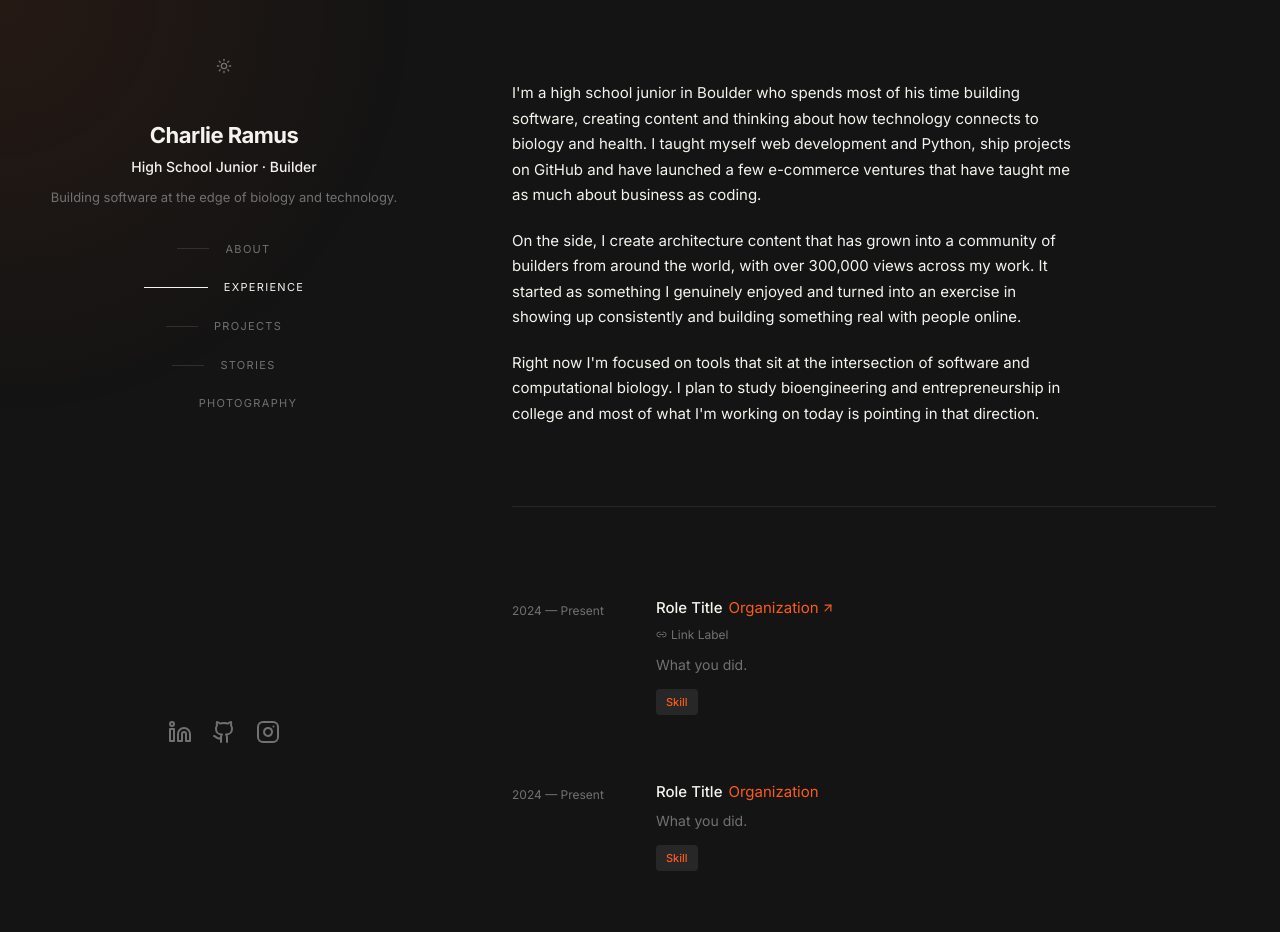
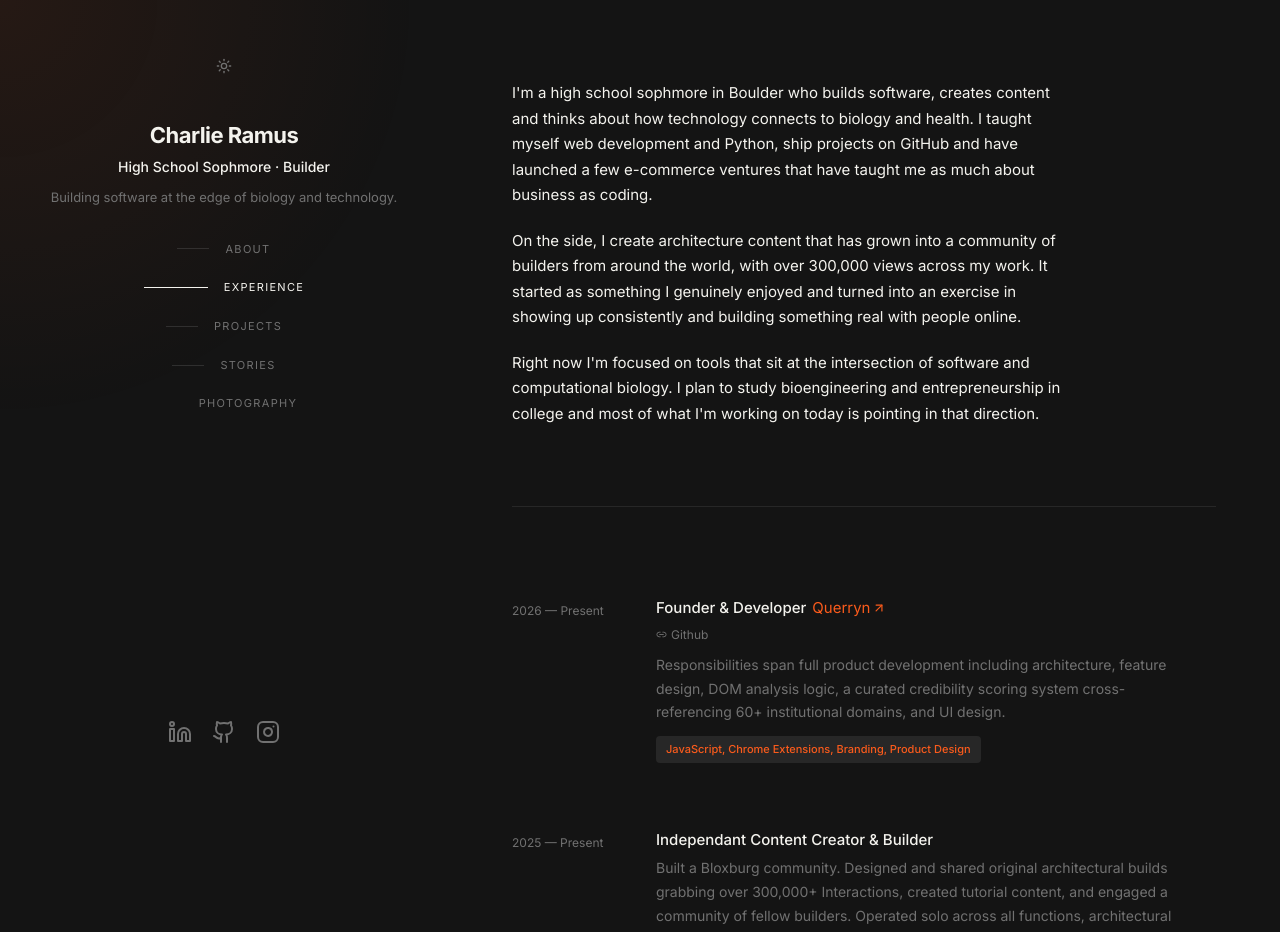
Before and after one commit to charlieramus/charlieramus.com, a Next.js app: page / in a window 1280 px wide. Shown: the top 932 px of the page. Built offline with nearby package versions, Linux system fonts and the light colour scheme.

Commit message:
Experince Updates

```diff
--- a/components/about.tsx
+++ b/components/about.tsx
@@ -3,8 +3,8 @@ export default function About() {
     <section id="about" className="py-20 px-10 md:px-16">
       <div className="max-w-[560px] space-y-5 text-[15px] leading-[1.7] text-fg">
         <p>
-          I&apos;m a high school junior in Boulder who spends most of his time building
-          software, creating content and thinking about how technology connects to biology
+          I&apos;m a high school sophmore in Boulder who builds
+          software, creates content and thinks about how technology connects to biology
           and health. I taught myself web development and Python, ship projects on GitHub
           and have launched a few e-commerce ventures that have taught me as much about
           business as coding.
--- a/components/experience.tsx
+++ b/components/experience.tsx
@@ -3,70 +3,53 @@ import { ArrowUpRight, Link2 } from "lucide-react";
 const entries = [
   {
     // CUSTOMIZE: date range string
-    dates: "2024 — Present",
+    dates: "2026 — Present",
     // CUSTOMIZE: position name
-    title: "Role Title",
+    title: "Founder & Developer",
     // CUSTOMIZE: company or org name
-    org: "Organization",
+    org: "Querryn",
     // CUSTOMIZE: org link URL, set "" to hide arrow icon
-    href: "https://",
+    href: "https://github.com/Wazoooman/Querryn",
     // CUSTOMIZE: reference links, or set to []
-    links: [{ label: "Link Label", href: "https://" }],
+    links: [{ label: "Github", href: "https://github.com/Wazoooman/Querryn" }],
     // CUSTOMIZE: 2-4 sentence description of what you did and learned
-    description: "What you did.",
+    description: "Responsibilities span full product development including architecture, feature design, DOM analysis logic, a curated credibility scoring system cross-referencing 60+ institutional domains, and UI design.",
     // CUSTOMIZE: skill tag strings
-    tags: ["Skill"],
+    tags: ["JavaScript, Chrome Extensions, Branding, Product Design"],
   },
   // --- ENTRY 2: copy structure above ---
   {
     // CUSTOMIZE: date range string
-    dates: "2024 — Present",
+    dates: "2025 — Present",
     // CUSTOMIZE: position name
-    title: "Role Title",
+    title: "Independant Content Creator & Builder",
     // CUSTOMIZE: company or org name
-    org: "Organization",
+    org: "",
     // CUSTOMIZE: org link URL, set "" to hide arrow icon
     href: "",
     // CUSTOMIZE: reference links, or set to []
     links: [],
     // CUSTOMIZE: 2-4 sentence description of what you did and learned
-    description: "What you did.",
+    description: "Built a Bloxburg community. Designed and shared original architectural builds grabbing over 300,000+ Interactions, created tutorial content, and engaged a community of fellow builders. Operated solo across all functions, architectural design, content production, community engagement, and audience growth.",
     // CUSTOMIZE: skill tag strings
-    tags: ["Skill"],
+    tags: ["Community Building, Online Content Creation, Figma (Software), 3D Modeling "],
   },
   // --- ENTRY 3: copy structure above ---
   {
     // CUSTOMIZE: date range string
-    dates: "2024 — Present",
+    dates: "2021 — Present",
     // CUSTOMIZE: position name
-    title: "Role Title",
+    title: "Independant Photographer & Videographer",
     // CUSTOMIZE: company or org name
-    org: "Organization",
+    org: "",
     // CUSTOMIZE: org link URL, set "" to hide arrow icon
     href: "",
     // CUSTOMIZE: reference links, or set to []
     links: [],
     // CUSTOMIZE: 2-4 sentence description of what you did and learned
-    description: "What you did.",
+    description: "Independent photographer focused on landscape, outdoor, and documentary photography across the Colorado Front Range & Various traveling experiences. Maintain dedicated photography presence on Instagram showcasing recent work and documentary photography. Photo credit in Boulder Reporting Lab coverage of regional wildfires.",
     // CUSTOMIZE: skill tag strings
-    tags: ["Skill"],
-  },
-  // --- ENTRY 4: copy structure above ---
-  {
-    // CUSTOMIZE: date range string
-    dates: "2024 — Present",
-    // CUSTOMIZE: position name
-    title: "Role Title",
-    // CUSTOMIZE: company or org name
-    org: "Organization",
-    // CUSTOMIZE: org link URL, set "" to hide arrow icon
-    href: "",
-    // CUSTOMIZE: reference links, or set to []
-    links: [],
-    // CUSTOMIZE: 2-4 sentence description of what you did and learned
-    description: "What you did.",
-    // CUSTOMIZE: skill tag strings
-    tags: ["Skill"],
+    tags: ["Photograpghy, Videography, Adobe Lightroom, Visual Storytelling"],
   },
 ];
 
--- a/components/sidebar.tsx
+++ b/components/sidebar.tsx
@@ -132,7 +132,7 @@ export default function Sidebar() {
           </p>
           {/* CUSTOMIZE: role line — 1 line, medium weight */}
           <p className="text-[14px] font-medium text-fg mt-1.5">
-            High School Junior · Builder
+            High School Sophmore · Builder
           </p>
           {/* CUSTOMIZE: 1-2 sentence description, casual plain language */}
           <p className="text-[13px] text-muted mt-2 leading-[1.6]">
```
